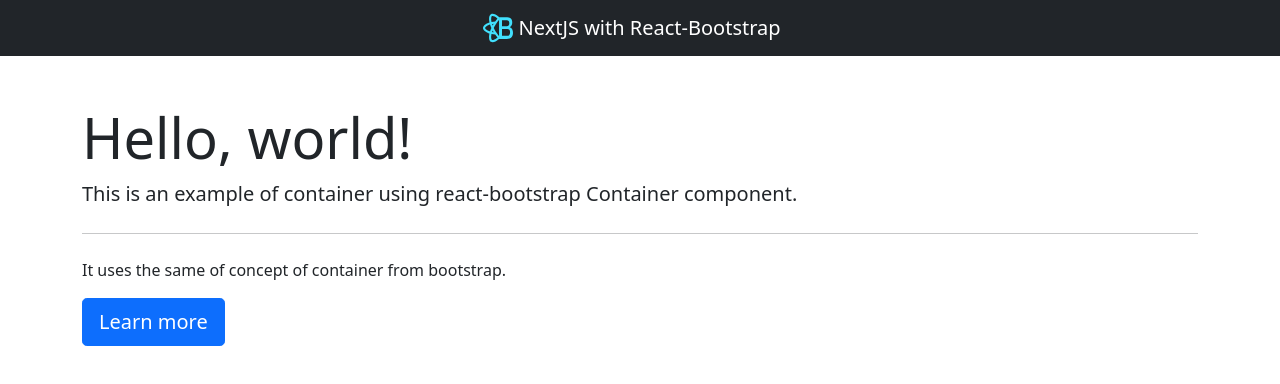
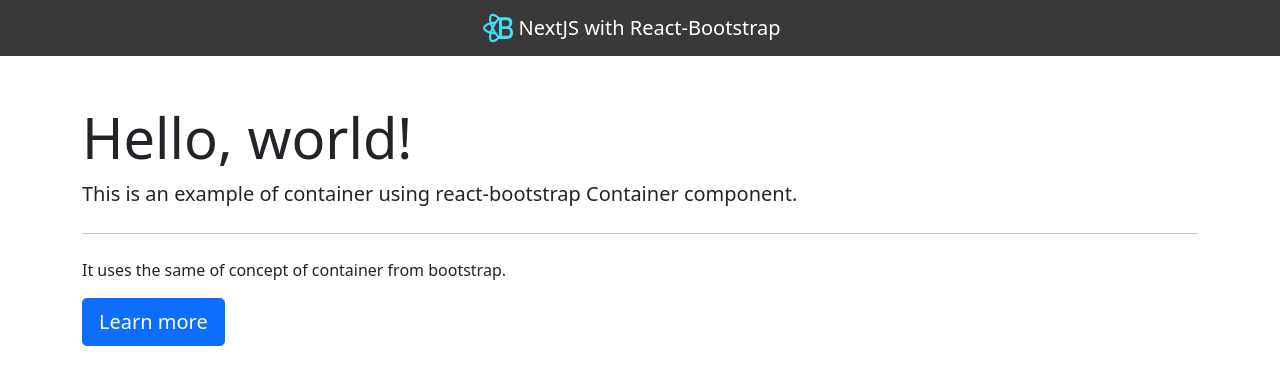
Before and after one commit to WEEFAA/nextjs-with-react-bootstrap, a Next.js app: page / in a window 1280 px wide. Shown: the top 384 px of the page. Built offline with nearby package versions, Linux system fonts and the light colour scheme.

Commit message:
[Styles] add custom styling for bootstrap theme

```diff
--- /dev/null
+++ b/styles/_palette.scss
@@ -0,0 +1,18 @@
+// override these app-* scss variables for your theme
+// _root.scss should also reflect the values in here. i.e. rgb value for primary color
+// color palette
+$app-primary: $primary;
+$app-secondary: $secondary;
+$app-success: $success;
+$app-info: $info;
+$app-light: $light;
+$app-dark: $dark;
+$app-white: #FFFFFF;
+
+$primary: $app-primary;
+$secondary: $app-secondary;
+$success: $app-success;
+$info: $app-info;
+$light: $app-light;
+$dark: $app-dark;
+$white: $app-white;
--- /dev/null
+++ b/styles/_root.scss
@@ -0,0 +1,15 @@
+// root variables override. i.e bootstrap variables
+:root {
+  --bs-primary-rgb: 255, 133, 82;
+  --bs-secondary-rgb: 41, 115, 115;
+  --bs-success-rgb: 133, 255, 199;
+  --bs-info-rgb: 230, 230, 230;
+  --bs-warning-rgb: 255, 193, 7;
+  --bs-danger-rgb: 220, 53, 69;
+  --bs-light-rgb: 230, 230, 230;
+  --bs-dark-rgb: 57, 57, 58;
+  --bs-white-rgb: 255, 255, 255;
+  --bs-black-rgb: 0, 0, 0;
+  --bs-body-color-rgb: 33, 37, 41;
+  --bs-body-bg-rgb: 255, 255, 255;
+}
--- a/styles/main.scss
+++ b/styles/main.scss
@@ -0,0 +1 @@
+@import "root.scss";
--- a/styles/vendor.scss
+++ b/styles/vendor.scss
@@ -1,6 +1,8 @@
 // bootstrap
 @import "bootstrap/scss/bootstrap-reboot.scss";
 // custom scss should go here...
+@import "palette.scss";
+
 $theme-colors: (
   'primary': $primary,
   'secondary': $secondary,
```
